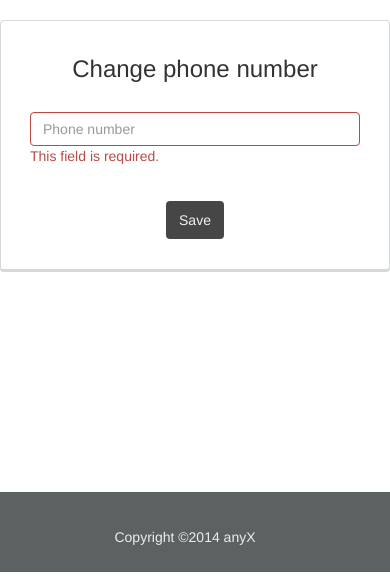
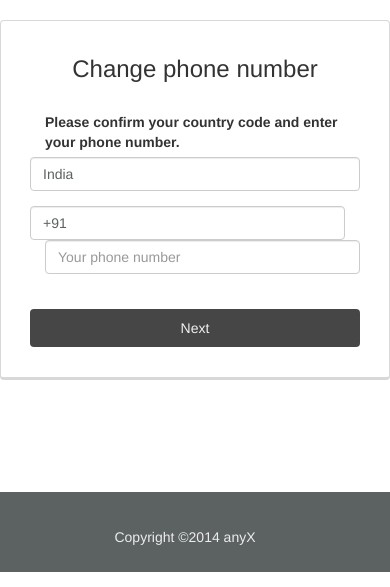
Before and after one commit to fandhi/kuskaspro, a PHP site: page /change-number.php in a window 390 px wide. Shown: the part 70-657 px from the top of the page. Run offline with PHP 8.4, Linux system fonts and the light colour scheme.

Commit message:
-edit change phone number dan verify

```diff
--- a/change-number.php
+++ b/change-number.php
@@ -1,19 +1,29 @@
 <?php
 include 'inc_header.php';
-include 'main-menu-before-login.php';
+include 'main-menu-after-login.php';
 ?>
 <div class="container">
     <div class="row">
         <div class="panel">
             <form class="form-center form-horizontal" method="post" action="" name="" role="form">
                 <h3 class="append_bottom_3 text-center">Change phone number</h3>
-                <div class="form-group has-error">
-                    <input type="email" class="form-control" id="" name="" placeholder="Phone number">
-                    <span class="control-label">This field is required.</span>
+                <label>Please confirm your country code and enter your phone number.</label>
+                <div class="form-group">
+                    <div class="arrow"></div>
+                    <input type="email" class="form-control" id="" name="" placeholder="" value="India">
+                    <!--<span class="control-label">This field is required.</span>-->
+                </div>
+                <div class="form-group">
+                    <div class="col-lg-3 prefix_0">
+                        <input type="email" class="form-control" id="" name="" placeholder="" value="+91">
+                    </div>
+                    <div class="col-lg-9 pasfix_0">
+                        <input type="email" class="form-control" id="" name="" placeholder="Your phone number">
+                    </div>
                 </div>
                 <div class="form-horizontal upfix_2">
-                    <div class="form-group text-center">
-                        <button type="button" class="btn btn-default" onclick="window.location='verify-phone-number.php';">Save</button>
+                    <div class="form-group">
+                        <button type="button" class="btn btn-default btn-block text-center" onclick="window.location='verify-phone-number.php';">Next</button>
                     </div>
                 </div>
             </form>
```
Also changed, not shown: verify-code.php (+4 -3 lines), verify-phone-number.php (+5 -4 lines).
